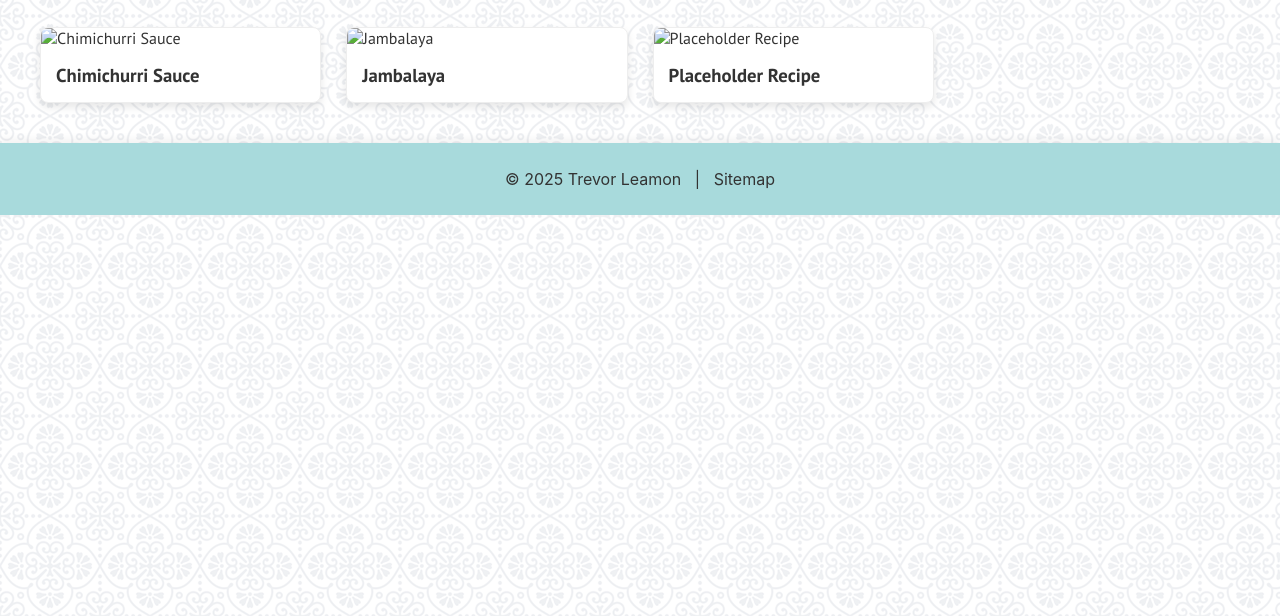
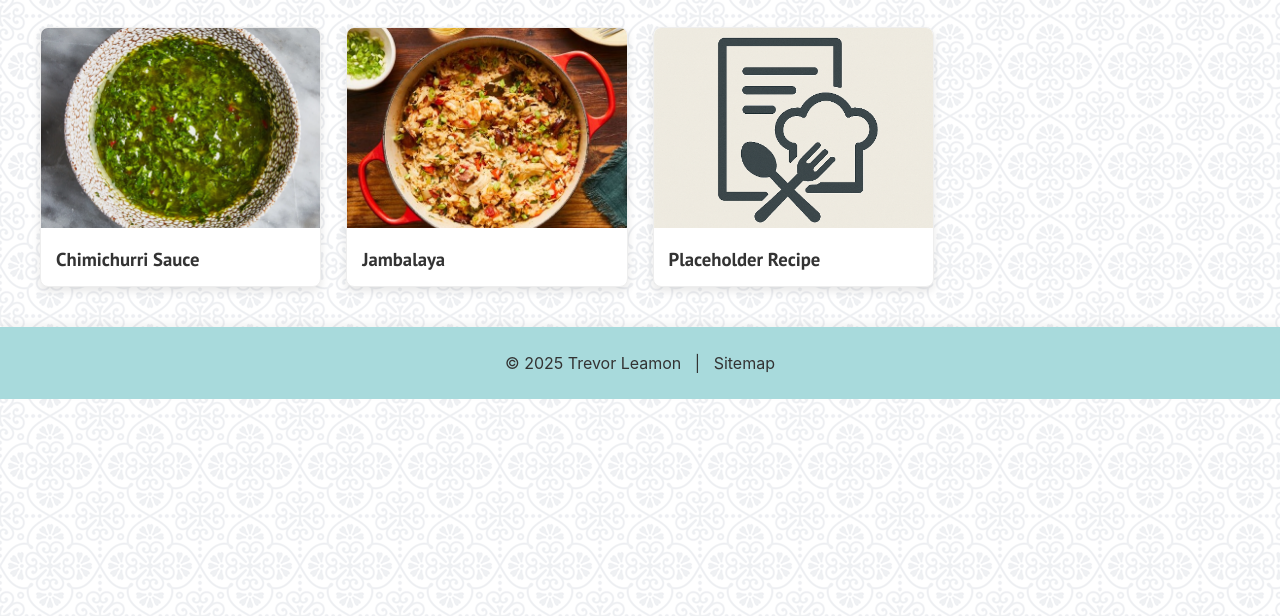
Before and after one commit to trev1996x/trevors-recipe-corner, a plain HTML site: page recipes/main-courses/main-courses.html in a window 1280 px wide. Shown: the part 184-800 px from the top of the page. Drawn offline with Linux system fonts and the light colour scheme; files whose address does not match are found by name.

Commit message:
update main courses

```diff
--- a/recipes/main-courses/main-courses.html
+++ b/recipes/main-courses/main-courses.html
@@ -5,8 +5,8 @@
     <meta charset="UTF-8">
     <meta name="viewport" content="width=device-width, initial-scale=1.0">
     <title>Main Courses</title>
-    <link rel="stylesheet" href="/assets/css/style.css">
-    <script src="/assets/js/main.js" defer></script>
+    <link rel="stylesheet" href="../../assets/css/style.css">
+    <script src="../../assets/js/main.js" defer></script>
     <!-- PT Sans, Lilita One, and Overpass Imported from Google Fonts -->
     <link rel="preconnect" href="https://fonts.googleapis.com">
     <link rel="preconnect" href="https://fonts.gstatic.com" crossorigin>
@@ -32,17 +32,17 @@
         <div class="recipe-grid">
             <!-- Recipe Tile 1 -->
             <a href="chimichurri-sauce.html" class="recipe-tile">
-                <img src="assets/images/chimichurri-sauce.jpg" alt="Chimichurri Sauce">
+                <img src="../../assets/images/chimichurri-sauce.jpg" alt="Chimichurri Sauce">
                 <h3>Chimichurri Sauce</h3>
             </a>
 
             <a href="jambalaya.html" class="recipe-tile">
-                <img src="assets/images/jambalaya.jpg" alt="Jambalaya">
+                <img src="../../assets/images/jambalaya.jpg" alt="Jambalaya">
                 <h3>Jambalaya</h3>
             </a>
 
             <a href="placeholder-recipe.html" class="recipe-tile">
-                <img src="assets/images/placeholder.png" alt="Placeholder Recipe">
+                <img src="../../assets/images/placeholder.png" alt="Placeholder Recipe">
                 <h3>Placeholder Recipe</h3>
             </a>
         </div>
```
